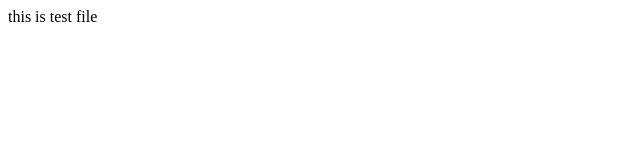
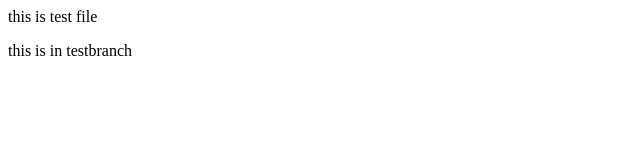
Before and after one commit to rishabgcodes/test, a plain HTML site: page index.html in a window 1280 px wide. Shown: the whole page, without its empty margins (0-640 px from the left). Drawn offline with Linux system fonts and the light colour scheme.

Commit message:
this is in testbranch

```diff
--- a/index.html
+++ b/index.html
@@ -1 +1,2 @@
 <p> this is test file  </p>
+<p> this is in testbranch </p>
```
